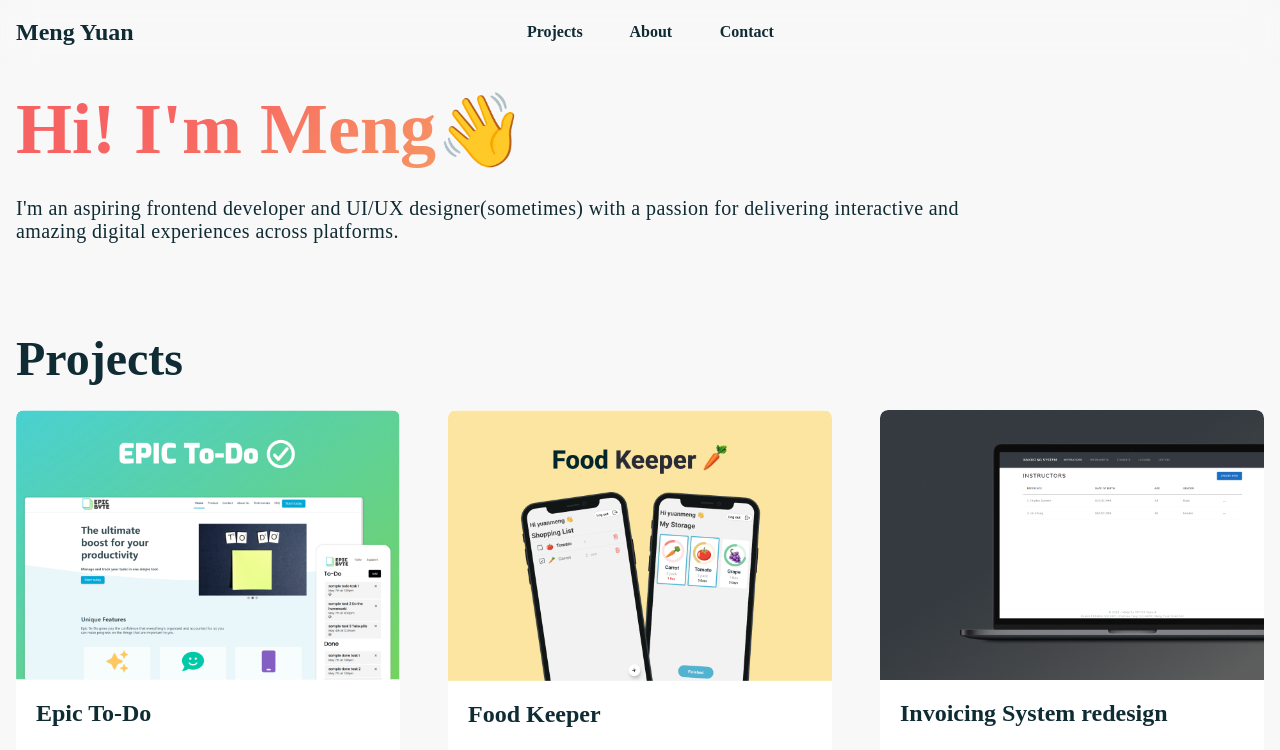
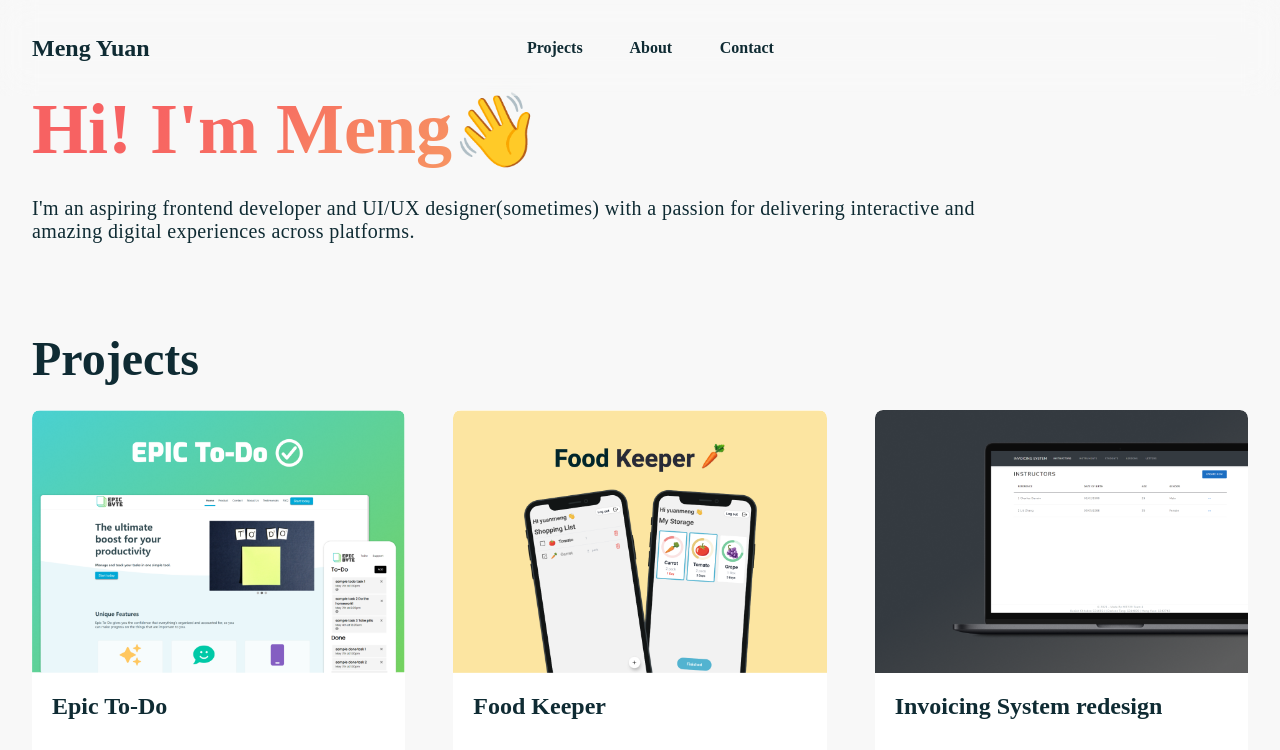
Before and after one commit to mong00x/portfolio, a Next.js app: page / in a window 1280 px wide. Shown: the top 750 px of the page. Built offline with nearby package versions, Linux system fonts and the light colour scheme.

Commit message:
adjust container margin in smaller screens

```diff
--- a/styles/Home.module.css
+++ b/styles/Home.module.css
@@ -162,11 +162,11 @@
 /* medium */
 @media (max-width: 100em) and (min-width: 40em) {
   .container {
-    padding: 0 1rem;
+    padding: 0 2rem;
   }
 
   .navBtnContainer {
-    margin: 1rem;
+    margin: 2rem;
   }
 
   .hero {
@@ -184,7 +184,7 @@
 }
 
 /* small */
-@media (max-width: 40em) {
+@media (max-width: 60em) {
   .container {
     padding: 0 1rem;
   }
```
